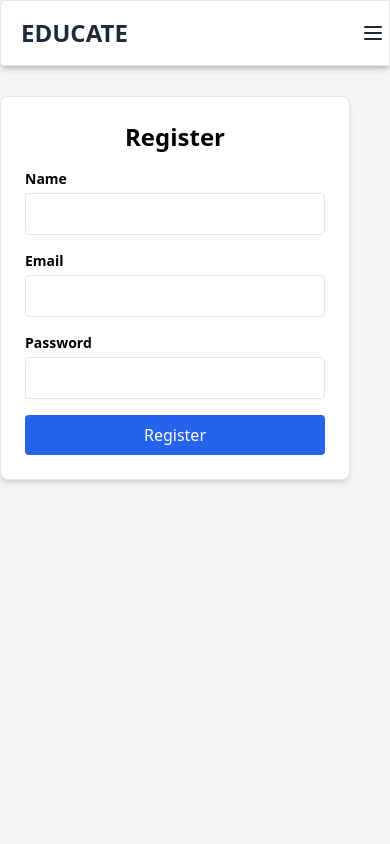
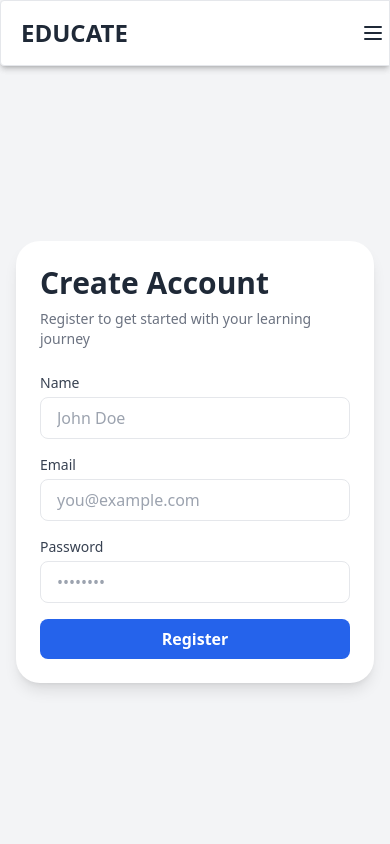
Before and after one commit to NipunBasnayake/educate-lms-mern, a React (Vite) app in the folder client/: page /register in a window 390 px wide. Shown: the top 844 px of the page. Built offline with nearby package versions, Linux system fonts and the light colour scheme.

Commit message:
front-End-all

```diff
--- a/client/src/components/TopCourseCategories.jsx
+++ b/client/src/components/TopCourseCategories.jsx
@@ -25,7 +25,32 @@ const categories = [
     courses: 3,
     color: "yellow",
   },
+
 ];
+
+const colorMap = {
+  indigo: {
+    bg: "bg-indigo-100",
+    text: "text-indigo-600",
+    button: "bg-indigo-600 hover:bg-indigo-700",
+  },
+  green: {
+    bg: "bg-green-100",
+    text: "text-green-600",
+    button: "bg-green-600 hover:bg-green-700",
+  },
+  pink: {
+    bg: "bg-pink-100",
+    text: "text-pink-600",
+    button: "bg-pink-600 hover:bg-pink-700",
+  },
+  yellow: {
+    bg: "bg-yellow-100",
+    text: "text-yellow-600",
+    button: "bg-yellow-600 hover:bg-yellow-700",
+  },
+
+};
 
 const TopCourseCategories = () => {
   return (
@@ -39,14 +64,17 @@ const TopCourseCategories = () => {
         </p>
 
         <div className="grid grid-cols-1 sm:grid-cols-2 lg:grid-cols-4 gap-8">
-          {categories.map((item, i) => (
+          {categories.map((item, i) => {
+            const styles = colorMap[item.color] || colorMap.indigo;
+
+            return (
               <div
                 key={i}
                 className="bg-white rounded-xl p-6 shadow hover:shadow-lg transition"
               >
                 <div className="mb-4">
                   <div
-                  className={`w-16 h-16 mx-auto rounded-full flex items-center justify-center text-2xl font-bold bg-${item.color}-100 text-${item.color}-600`}
+                    className={`w-16 h-16 mx-auto rounded-full flex items-center justify-center text-2xl font-bold ${styles.bg} ${styles.text}`}
                   >
                     {item.icon}
                   </div>
@@ -58,12 +86,13 @@ const TopCourseCategories = () => {
                   {item.courses} courses
                 </p>
                 <button
-                className={`text-sm text-white bg-${item.color}-600 hover:bg-${item.color}-700 px-4 py-2 rounded-md`}
+                  className={`text-sm text-white px-4 py-2 rounded-md ${styles.button}`}
                 >
                   View
                 </button>
               </div>
-          ))}
+            );
+          })}
         </div>
       </div>
     </section>
--- a/client/src/pages/Login.jsx
+++ b/client/src/pages/Login.jsx
@@ -1,49 +1,102 @@
 import Navbar from "../components/Navbar";
 import Footer from "../components/Footer";
+import { Link } from "react-router-dom";
+import { FcGoogle } from "react-icons/fc";
+import bubblesVideo from "../video/bubble.mp4"; // Adjust the path if needed
 
 const Login = () => {
   return (
     <div>
       <Navbar />
 
-      <main className="w-full min-h-screen bg-gray-100 flex items-start justify-end pr-10 pt-24 relative">
-        {/* Background block */}
-        <div
-          className="absolute top-0 left-0 w-full bg-gray-200 shadow-md rounded-md"
-          style={{ height: "700px", zIndex: -1 }}
-        ></div>
+      <main className="min-h-screen bg-gray-100 flex flex-col lg:flex-row items-center justify-center px-4 lg:px-0 pt-20">
+        {/* Left: Form Area */}
+        <div className="w-full lg:w-1/2 flex justify-center">
+          <div className="w-full max-w-md bg-white p-8 rounded-2xl shadow-lg">
+            <h2 className="text-3xl font-bold text-gray-800 mb-2">
+              Welcome Back 👋
+            </h2>
+            <p className="text-sm text-gray-500 mb-6">
+              Login to access your account
+            </p>
 
-        {/* Login card */}
-        <div className="w-full max-w-sm p-6 bg-white border rounded-lg shadow-md z-10">
-          <h2 className="text-2xl font-semibold text-center mb-4">Login</h2>
+            {/* Google Login */}
+            <button
+              type="button"
+              className="w-full flex items-center justify-center gap-2 border border-gray-300 py-2 px-4 rounded-lg hover:bg-gray-50 transition mb-4"
+            >
+              <FcGoogle className="text-xl" />
+              <span className="text-sm font-medium">Sign in with Google</span>
+            </button>
+
+            <div className="flex items-center gap-2 my-4">
+              <hr className="flex-grow border-gray-300" />
+              <span className="text-xs text-gray-400">or</span>
+              <hr className="flex-grow border-gray-300" />
+            </div>
+
+            {/* Email Login Form */}
             <form>
               <div className="mb-4">
-              <label htmlFor="email" className="block text-sm font-semibold">
+                <label
+                  htmlFor="email"
+                  className="block text-sm font-medium text-gray-700 mb-1"
+                >
                   Email
                 </label>
                 <input
                   type="email"
                   id="email"
-                className="w-full p-2 mt-1 border rounded"
+                  className="w-full px-4 py-2 border rounded-lg focus:outline-none focus:ring-2 focus:ring-blue-500"
+                  placeholder="Enter your email"
                 />
               </div>
               <div className="mb-4">
-              <label htmlFor="password" className="block text-sm font-semibold">
+                <label
+                  htmlFor="password"
+                  className="block text-sm font-medium text-gray-700 mb-1"
+                >
                   Password
                 </label>
                 <input
                   type="password"
                   id="password"
-                className="w-full p-2 mt-1 border rounded"
+                  className="w-full px-4 py-2 border rounded-lg focus:outline-none focus:ring-2 focus:ring-blue-500"
+                  placeholder="••••••••"
                 />
               </div>
               <button
                 type="submit"
-              className="w-full bg-blue-600 text-white p-2 rounded hover:bg-blue-700 transition"
+                className="w-full bg-blue-600 text-white py-2 rounded-lg hover:bg-blue-700 transition"
               >
                 Login
               </button>
             </form>
+
+            {/* Register Link */}
+            <div className="mt-4 text-center">
+              <p className="text-sm text-gray-600">
+                Don’t have an account?{" "}
+                <Link to="/register" className="text-blue-600 hover:underline">
+                  Create one
+                </Link>
+              </p>
+            </div>
+          </div>
+        </div>
+
+        {/* Right: Video Area */}
+        <div className="hidden lg:block lg:w-1/2 h-full relative rounded-l-3xl overflow-hidden">
+          <video
+            autoPlay
+            loop
+            muted
+            playsInline
+            className="w-full h-full object-cover"
+          >
+            <source src={bubblesVideo} type="video/mp4" />
+            Your browser does not support the video tag.
+          </video>
         </div>
       </main>
 
--- a/client/src/pages/Register.jsx
+++ b/client/src/pages/Register.jsx
@@ -1,66 +1,112 @@
-import React from "react";
+import React, { useState } from "react";
+import { Link } from "react-router-dom";
 import Navbar from "../components/Navbar";
-import Footer from "../components/Footer"; // ✅ Import Footer
+import Footer from "../components/Footer";
+import registerVideo from "../video/Register.mp4"; // ✅ Ensure this path is correct
 
 const Register = () => {
+  const [isRegistered, setIsRegistered] = useState(false);
+
+  const handleSubmit = (e) => {
+    e.preventDefault();
+    setIsRegistered(true); // Simulate success
+  };
+
   return (
     <div className="flex flex-col min-h-screen">
       {/* Navbar */}
       <Navbar />
 
       {/* Main Content */}
-      <main className="flex-grow bg-gray-100 relative">
-        {/* Optional Background Block */}
-        <div
-          className="absolute top-0 left-0 w-full bg-gray-200 shadow-md"
-          style={{ height: "700px", zIndex: -1 }}
-        ></div>
+      <main className="flex-grow min-h-screen bg-gray-100 flex flex-col lg:flex-row items-center justify-center px-4 lg:px-0 pt-20">
+        {/* Left: Video */}
+        <div className="hidden lg:block lg:w-1/2 h-full relative rounded-l-1xl overflow-hidden shadow-xl">
+          <video
+            src={registerVideo}
+            autoPlay
+            loop
+            muted
+            playsInline
+            className="w-full h-full object-cover"
+          >
+            Your browser does not support the video tag.
+          </video>
+        </div>
 
-        {/* Register Card */}
-        <div className="h-screen flex items-start justify-end pr-10 pt-24 relative z-10">
-          <div className="w-full max-w-sm p-6 bg-white border rounded-lg shadow-md">
-            <h2 className="text-2xl font-semibold text-center">Register</h2>
-            <form className="mt-4">
-              <div className="mb-4">
-                <label htmlFor="name" className="block text-sm font-semibold">
+        {/* Right: Registration Form */}
+        <div className="w-full lg:w-1/2 flex justify-center">
+          <div className="w-full max-w-md bg-white p-6 rounded-3xl shadow-lg">
+            <h2 className="text-3xl font-bold text-gray-800 mb-2">Create Account </h2>
+            <p className="text-sm text-gray-500 mb-6">
+              Register to get started with your learning journey
+            </p>
+
+            <form className="space-y-4" onSubmit={handleSubmit}>
+              <div>
+                <label htmlFor="name" className="block text-sm font-medium text-gray-700 mb-1">
                   Name
                 </label>
                 <input
                   type="text"
                   id="name"
-                  className="w-full p-2 mt-1 border rounded"
+                  required
+                  disabled={isRegistered}
+                  className="w-full px-4 py-2 border rounded-lg focus:outline-none focus:ring-2 focus:ring-blue-500"
+                  placeholder="John Doe"
                 />
               </div>
-              <div className="mb-4">
-                <label htmlFor="email" className="block text-sm font-semibold">
+
+              <div>
+                <label htmlFor="email" className="block text-sm font-medium text-gray-700 mb-1">
                   Email
                 </label>
                 <input
                   type="email"
                   id="email"
-                  className="w-full p-2 mt-1 border rounded"
+                  required
+                  disabled={isRegistered}
+                  className="w-full px-4 py-2 border rounded-lg focus:outline-none focus:ring-2 focus:ring-blue-500"
+                  placeholder="you@example.com"
                 />
               </div>
-              <div className="mb-4">
-                <label
-                  htmlFor="password"
-                  className="block text-sm font-semibold"
-                >
+
+              <div>
+                <label htmlFor="password" className="block text-sm font-medium text-gray-700 mb-1">
                   Password
                 </label>
                 <input
                   type="password"
                   id="password"
-                  className="w-full p-2 mt-1 border rounded"
+                  required
+                  disabled={isRegistered}
+                  className="w-full px-4 py-2 border rounded-lg focus:outline-none focus:ring-2 focus:ring-blue-500"
+                  placeholder="••••••••"
                 />
               </div>
+
               <button
                 type="submit"
-                className="w-full bg-blue-600 text-white p-2 rounded hover:bg-blue-700 transition"
+                disabled={isRegistered}
+                className={`w-full py-2 rounded-lg transition font-semibold ${
+                  isRegistered
+                    ? "bg-green-500 text-white cursor-not-allowed"
+                    : "bg-blue-600 text-white hover:bg-blue-700"
+                }`}
               >
-                Register
+                {isRegistered ? "✅ Registered" : "Register"}
               </button>
             </form>
+
+            {/* Dashboard Link After Registration */}
+            {isRegistered && (
+              <div className="mt-4 text-center text-sm text-gray-600">
+                Registration successful. You can now go to{" "}
+                <Link to="/dashboard" className="text-blue-600 font-medium hover:underline">
+                  Dashboard
+                </Link>
+                .
+              </div>
+            )}
           </div>
         </div>
       </main>
```
Also changed, not shown: client/src/components/HeroSection.jsx (+18 -7 lines), client/src/pages/Home.jsx (+40 -4 lines), 2 other files (tests, documents, lock files or other folders). Lines whose indentation alone changed are shown as unchanged.
